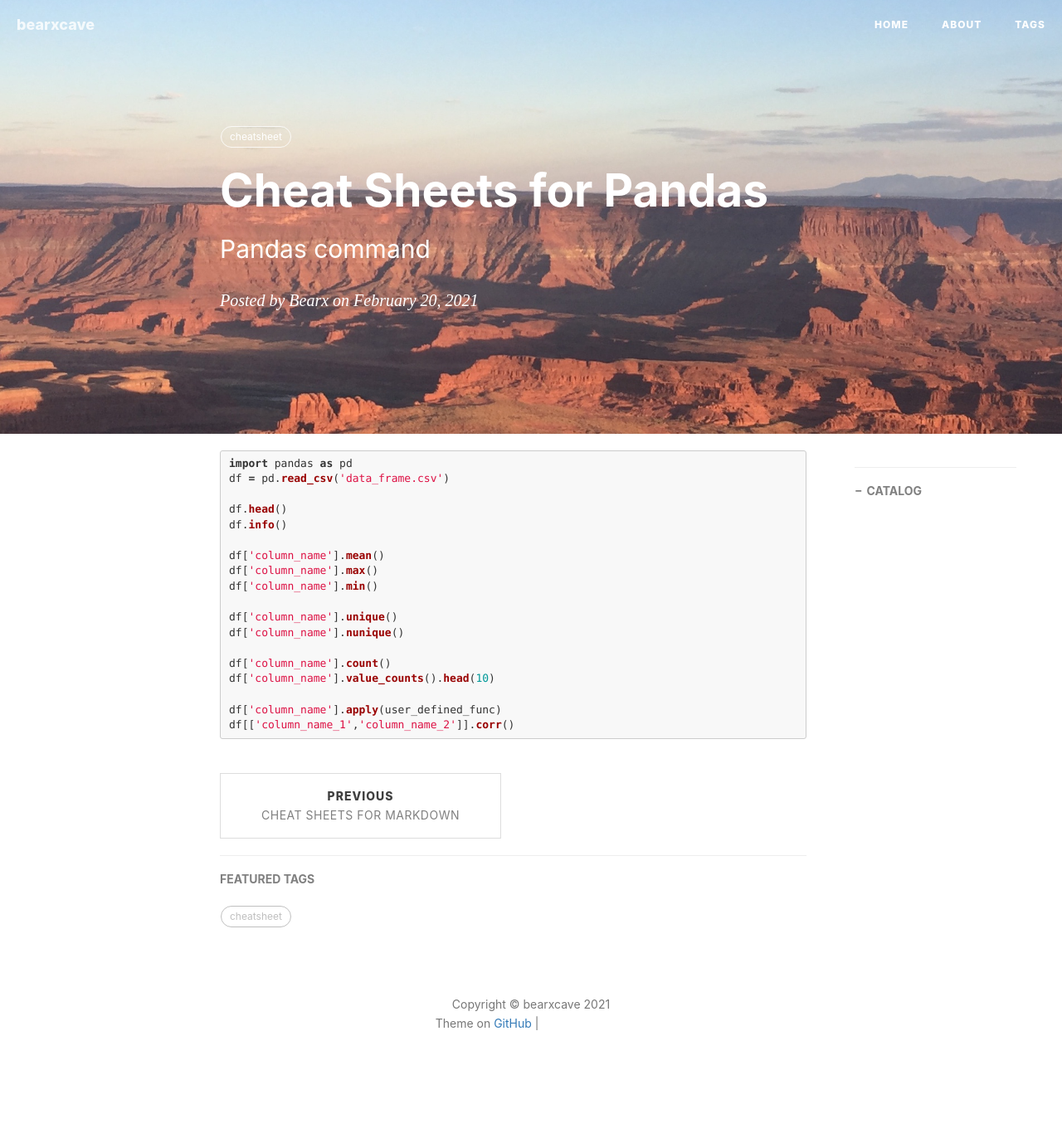
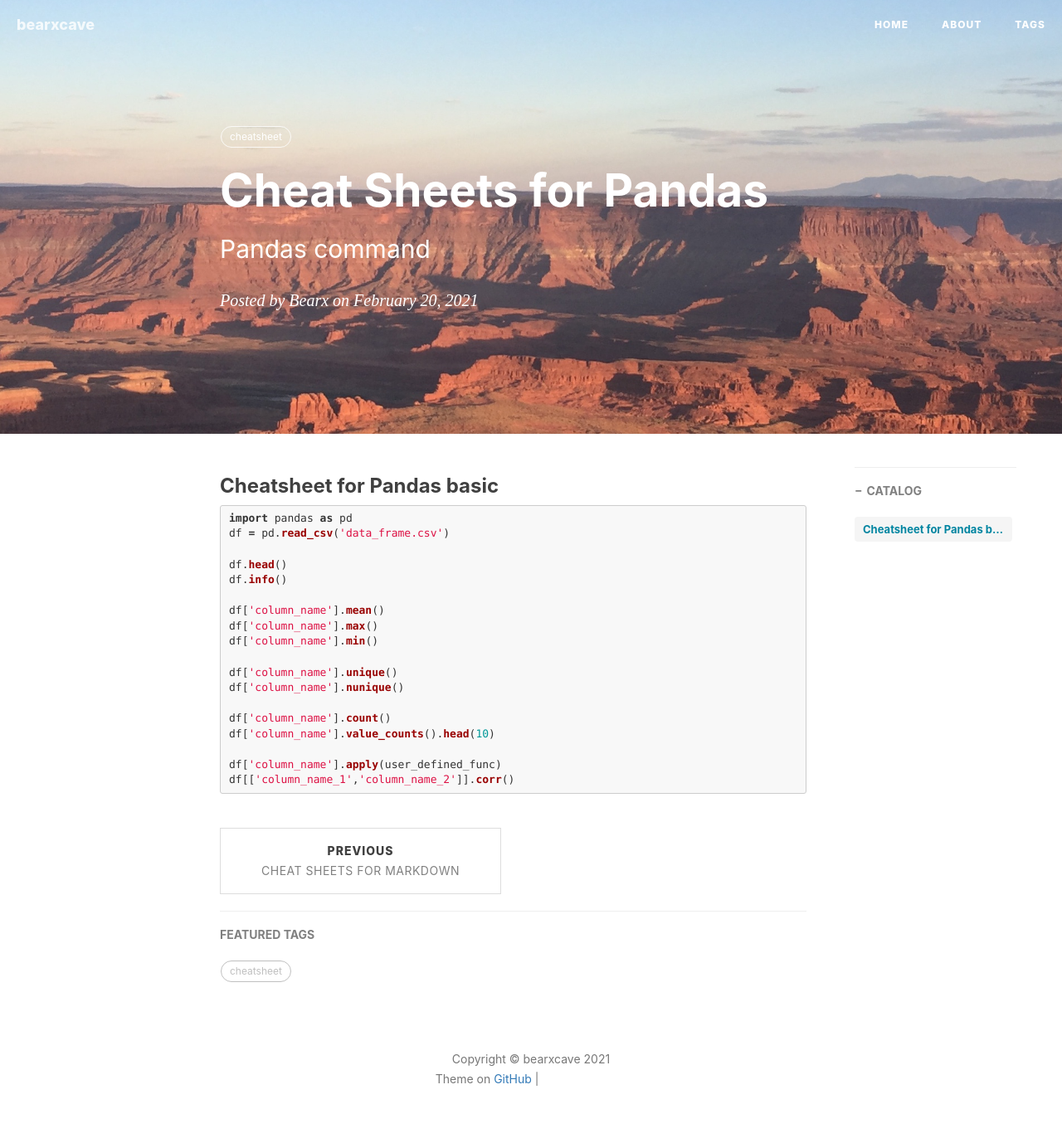
Before and after one commit to Bearxcave/Bearxcave.github.io, a Jekyll site: the page built from _posts/2021-02-20-cheatsheet-pandas.md, in a window 1280 px wide. Shown: the whole page at 83% size. Built offline with Jekyll 4.4.1, drawn with Linux system fonts in a browser that asks for light colours; nearby versions of some CDN libraries; comment, search, counter and statistics services are not loaded; before the commit the page ends 1311 px from its top, so only the background shows below that; grey boxes are pictures that could not be loaded.

Commit message:
Update 2021-02-20-cheatsheet-pandas.md

````diff
--- a/_posts/2021-02-20-cheatsheet-pandas.md
+++ b/_posts/2021-02-20-cheatsheet-pandas.md
@@ -9,6 +9,8 @@ catalog: true
 tags:
     - cheatsheet
 ---
+
+### Cheatsheet for Pandas basic
 
 ```python
 import pandas as pd
````
